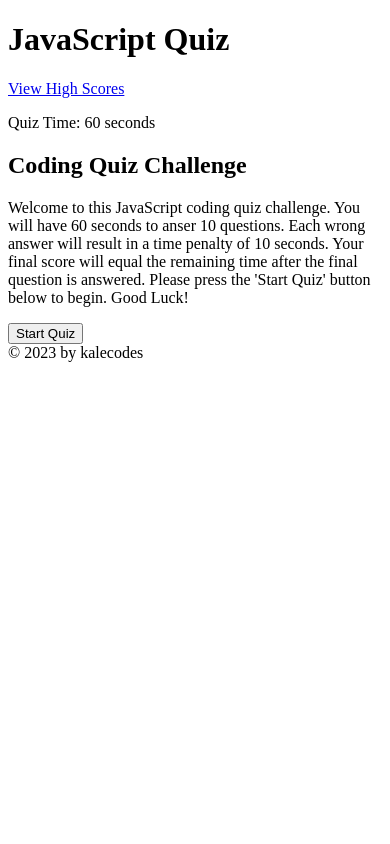
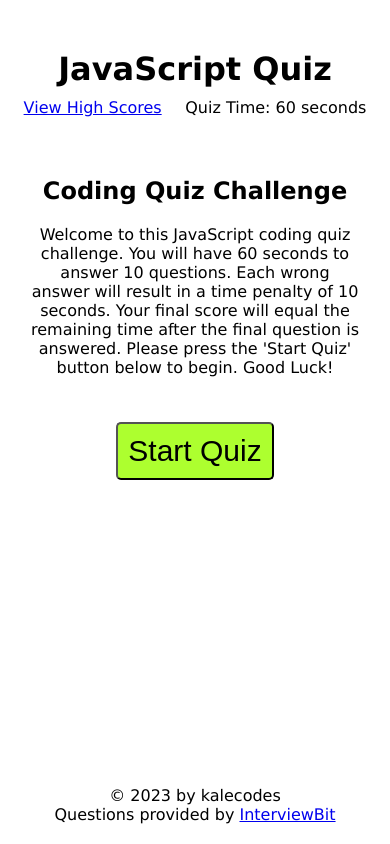
Before and after one commit to kalecodes/codequiz2, a plain HTML site: page index.html in a window 390 px wide. Drawn offline with Linux system fonts and the light colour scheme.

Commit message:
style welcome page for mobile

```diff
--- a/assets/css/style.css
+++ b/assets/css/style.css
@@ -0,0 +1,61 @@
+* {
+    margin: 0;
+    padding: 0;
+    /* ignore padding in overall width */
+    box-sizing: border-box;
+}
+
+body {
+    min-height: 100vh;
+    font-family: Verdana, Geneva, Tahoma, sans-serif;
+}
+
+header {
+    padding: 50px 0;
+}
+
+header h1 {
+    text-align: center;
+}
+
+header nav {
+    display: flex;
+    justify-content: space-evenly;
+    margin-top: 10px;
+}
+
+#welcome-prompt {
+    display: flex;
+    flex-direction: column;
+    align-items: center;
+    margin-top: 10px;
+}
+
+#welcome-prompt h2 {
+    text-align: center;
+}
+
+#welcome-prompt p {
+    text-align: center;
+    padding: 20px 30px;
+}
+
+#welcome-prompt button {
+    /* outline: none;
+    border: none; */
+    margin-top: 25px;
+    background-color: greenyellow;
+    font-size: 30px;
+    padding: 10px;
+    border-radius: 5px;
+}
+
+footer {
+    width: 100%;
+    position: absolute;
+    bottom: 0;
+    display: flex;
+    flex-direction: column;
+    align-items: center;
+    padding-bottom: 20px;
+}
--- a/index.html
+++ b/index.html
@@ -18,12 +18,13 @@
     <main id="main-section">
         <div id="welcome-prompt">
             <h2>Coding Quiz Challenge</h2>
-            <p>Welcome to this JavaScript coding quiz challenge. You will have 60 seconds to anser 10 questions. Each wrong answer will result in a time penalty of 10 seconds. Your final score will equal the remaining time after the final question is answered. Please press the 'Start Quiz' button below to begin. Good Luck!</p>
+            <p>Welcome to this JavaScript coding quiz challenge. You will have 60 seconds to answer 10 questions. Each wrong answer will result in a time penalty of 10 seconds. Your final score will equal the remaining time after the final question is answered. Please press the 'Start Quiz' button below to begin. Good Luck!</p>
             <button id="start-button">Start Quiz</button>
         </div>
     </main>
     <footer>
-        &copy; 2023 by kalecodes
+        <p>&copy; 2023 by kalecodes</p>
+        <p>Questions provided by <a href="https://www.interviewbit.com/javascript-mcq/" >InterviewBit</a></p>
     </footer>
     <script src="./assets/js/script.js"></script>
 </body>
```
